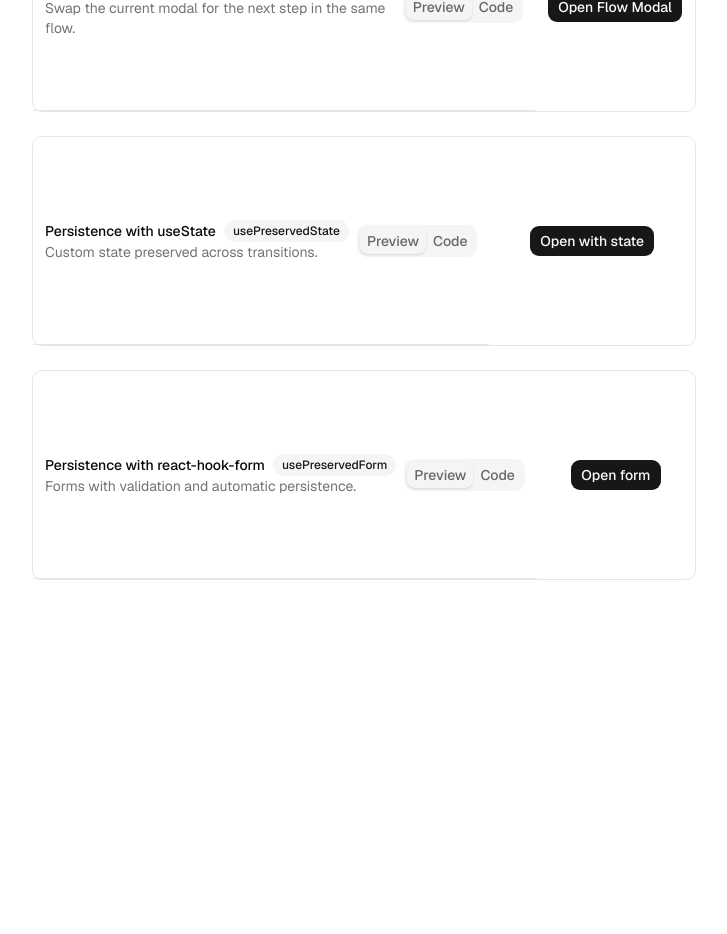
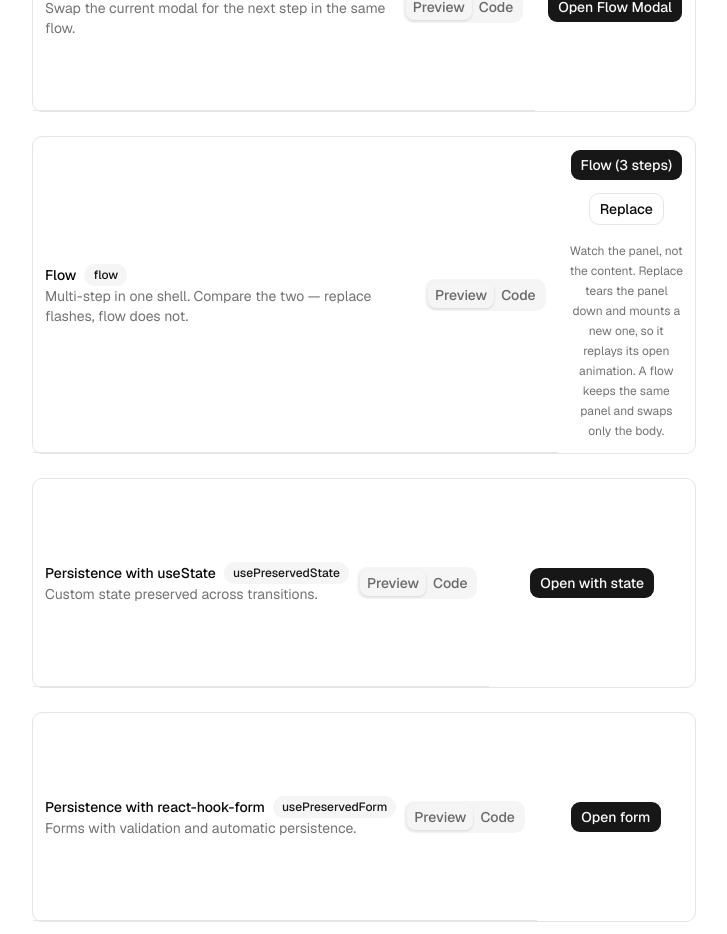
Before and after one commit to nxtvoid/zxkit, a Next.js app in the folder apps/web/: page /surface in a window 1280 px wide. Shown: the part 4120-5054 px from the top of the page, without its empty margins (276-1003 px from the left). Before the commit the page ends 4804 px from the top, so only its background shows below. Built offline with nearby package versions, Linux system fonts and the light colour scheme; no server answers.

Commit message:
feat(web): add a flow example to the surface demo
Sits next to the replace example so the difference in the panel is visible.

```diff
--- /dev/null
+++ b/apps/web/app/surface/_components/card-flow.tsx
@@ -0,0 +1,63 @@
+'use client'
+
+import { Button } from '@zxkit/ui/button'
+import { pushModal } from '@/components/surface/modals'
+import { SurfaceExampleCard } from '@/components/surface/example-card'
+
+const CardFlowExample = () => {
+  return (
+    <SurfaceExampleCard
+      header={{
+        title: 'Flow',
+        subtitle: 'Multi-step in one shell. Compare the two — replace flashes, flow does not.',
+        badgeText: 'flow',
+      }}
+      classes={{
+        tabCode: 'justify-baseline items-baseline',
+      }}
+      content={{
+        preview: (
+          <div className='flex flex-col items-center gap-4'>
+            <div className='flex flex-wrap items-center justify-center gap-3'>
+              <Button onClick={() => pushModal('CheckoutFlow', { plan: 'pro' })}>
+                Flow (3 steps)
+              </Button>
+              <Button variant='outline' onClick={() => pushModal('ReplaceStartExample')}>
+                Replace
+              </Button>
+            </div>
+            <p className='text-muted-foreground max-w-sm text-center text-xs leading-5'>
+              Watch the panel, not the content. Replace tears the panel down and mounts a new one,
+              so it replays its open animation. A flow keeps the same panel and swaps only the body.
+            </p>
+          </div>
+        ),
+        code: (
+          <pre className='bg-muted size-full flex-1 grow overflow-x-auto rounded-md p-4'>
+            {`// flow/steps.tsx — steps render only the body, no Content
+const PlanStep = ({ plan }: { plan: string }) => {
+  const { go } = useFlowControls<typeof flowSteps>()
+  return <Button onClick={() => go('payment', { amount: 24 })}>Continue</Button>
+}
+
+export const flowSteps = { plan: PlanStep, payment: PaymentStep, done: DoneStep }
+
+// modals/index.ts — the flow owns the shell
+CheckoutFlow: flow<boolean>()({
+  Content: DynamicContent,   // mounted once, never unmounts
+  initial: 'plan',           // also decides the flow's own props
+  steps: flowSteps,
+}),                          // no Wrapper -> uses defaultWrapper
+
+// anywhere
+pushModal('CheckoutFlow', { plan: 'pro' })   // props of the initial step
+const paid = await pushModalAsync('CheckoutFlow', { plan: 'pro' })
+`}
+          </pre>
+        ),
+      }}
+    />
+  )
+}
+
+export { CardFlowExample }
--- a/apps/web/app/surface/page.tsx
+++ b/apps/web/app/surface/page.tsx
@@ -8,6 +8,7 @@ import { CardDynamicExample } from './_components/card-dynamic'
 import { CardDefaultExample } from './_components/card-default'
 import { CardAsyncExample } from './_components/card-async'
 import { CardReplaceExample } from './_components/card-replace'
+import { CardFlowExample } from './_components/card-flow'
 import { CardPrimitivesExample } from './_components/card-primitives'
 import { features, registryExample, responsiveExample, usageExample } from './_components/content'
 
@@ -114,6 +115,7 @@ export default function SurfacePage() {
           <CardDynamicExample />
           <CardAsyncExample />
           <CardReplaceExample />
+          <CardFlowExample />
           <CardStateExample />
           <CardFormExample />
         </div>
--- /dev/null
+++ b/apps/web/components/surface/modals/flow/steps.tsx
@@ -0,0 +1,93 @@
+import { Button } from '@zxkit/ui/button'
+import { DialogDescription, DialogHeader, DialogTitle } from '@zxkit/ui/dialog'
+import { useFlowControls, useModalControls } from '@zxkit/surface'
+
+// Steps render only the body. The Dialog/Drawer shell is rendered once by the flow
+// and stays mounted, which is what keeps the panel from replaying its entrance.
+
+const PlanStep = ({ plan }: { plan: string }) => {
+  const { go } = useFlowControls<typeof flowSteps>()
+  const { close } = useModalControls()
+
+  return (
+    <>
+      <DialogHeader>
+        <DialogTitle>Choose a plan</DialogTitle>
+        <DialogDescription>Step one of three. The shell never unmounts.</DialogDescription>
+      </DialogHeader>
+
+      <div className='text-muted-foreground mt-4 space-y-4 text-sm'>
+        <p>
+          Currently on <code className='text-foreground/80'>{plan}</code>. Moving forward swaps only
+          this body — watch the panel, it does not flash.
+        </p>
+
+        <div className='flex flex-col gap-2 sm:flex-row'>
+          <Button onClick={() => go('payment', { amount: 24 })}>Continue</Button>
+          <Button variant='ghost' onClick={close}>
+            Cancel
+          </Button>
+        </div>
+      </div>
+    </>
+  )
+}
+
+const PaymentStep = ({ amount }: { amount: number }) => {
+  const { go, back } = useFlowControls<typeof flowSteps>()
+
+  return (
+    <>
+      <DialogHeader>
+        <DialogTitle>Confirm payment</DialogTitle>
+        <DialogDescription>Step two of three. Going back is free.</DialogDescription>
+      </DialogHeader>
+
+      <div className='text-muted-foreground mt-4 space-y-4 text-sm'>
+        <p>
+          You will be charged <span className='text-foreground/80'>${amount}</span>.
+        </p>
+
+        <div className='flex flex-col gap-2 sm:flex-row'>
+          <Button onClick={() => go('done')}>Pay</Button>
+          <Button variant='ghost' onClick={back}>
+            Back
+          </Button>
+        </div>
+      </div>
+    </>
+  )
+}
+
+const DoneStep = () => {
+  const { reset } = useFlowControls<typeof flowSteps>()
+  const { resolve } = useModalControls<boolean>()
+
+  return (
+    <>
+      <DialogHeader>
+        <DialogTitle>All set</DialogTitle>
+        <DialogDescription>Step three of three.</DialogDescription>
+      </DialogHeader>
+
+      <div className='text-muted-foreground mt-4 space-y-4 text-sm'>
+        <p>The three steps shared one Dialog. No close, no reopen, no flash.</p>
+
+        <div className='flex flex-col gap-2 sm:flex-row'>
+          <Button onClick={() => resolve(true)}>Done</Button>
+          <Button variant='ghost' onClick={reset}>
+            Start over
+          </Button>
+        </div>
+      </div>
+    </>
+  )
+}
+
+const flowSteps = {
+  plan: PlanStep,
+  payment: PaymentStep,
+  done: DoneStep,
+}
+
+export { flowSteps }
--- a/apps/web/components/surface/modals/index.ts
+++ b/apps/web/components/surface/modals/index.ts
@@ -1,6 +1,7 @@
-import { createPushModal, modal } from '@zxkit/surface'
+import { createPushModal, flow, modal } from '@zxkit/surface'
 import { Dialog } from '@zxkit/ui/dialog'
-import { DynamicWrapper } from './dynamic'
+import { DynamicContent, DynamicWrapper } from './dynamic'
+import { flowSteps } from './flow/steps'
 
 import { DefaultModalExample } from './example/default-example'
 import { DynamicModalExample } from './example/dynamic-example'
@@ -37,5 +38,14 @@ export const {
     AsyncExample: modal<boolean>()(AsyncModalExample),
     ReplaceStartExample: modal(ReplaceStartExample),
     ReplaceSuccessExample: modal(ReplaceSuccessExample),
+
+    // multi-step: the shell is rendered once, so stepping never replays the
+    // open animation the way replacing one modal with another does. No Wrapper,
+    // so it rides the defaultWrapper like the modals above.
+    CheckoutFlow: flow<boolean>()({
+      Content: DynamicContent,
+      initial: 'plan',
+      steps: flowSteps,
+    }),
   },
 })
```
